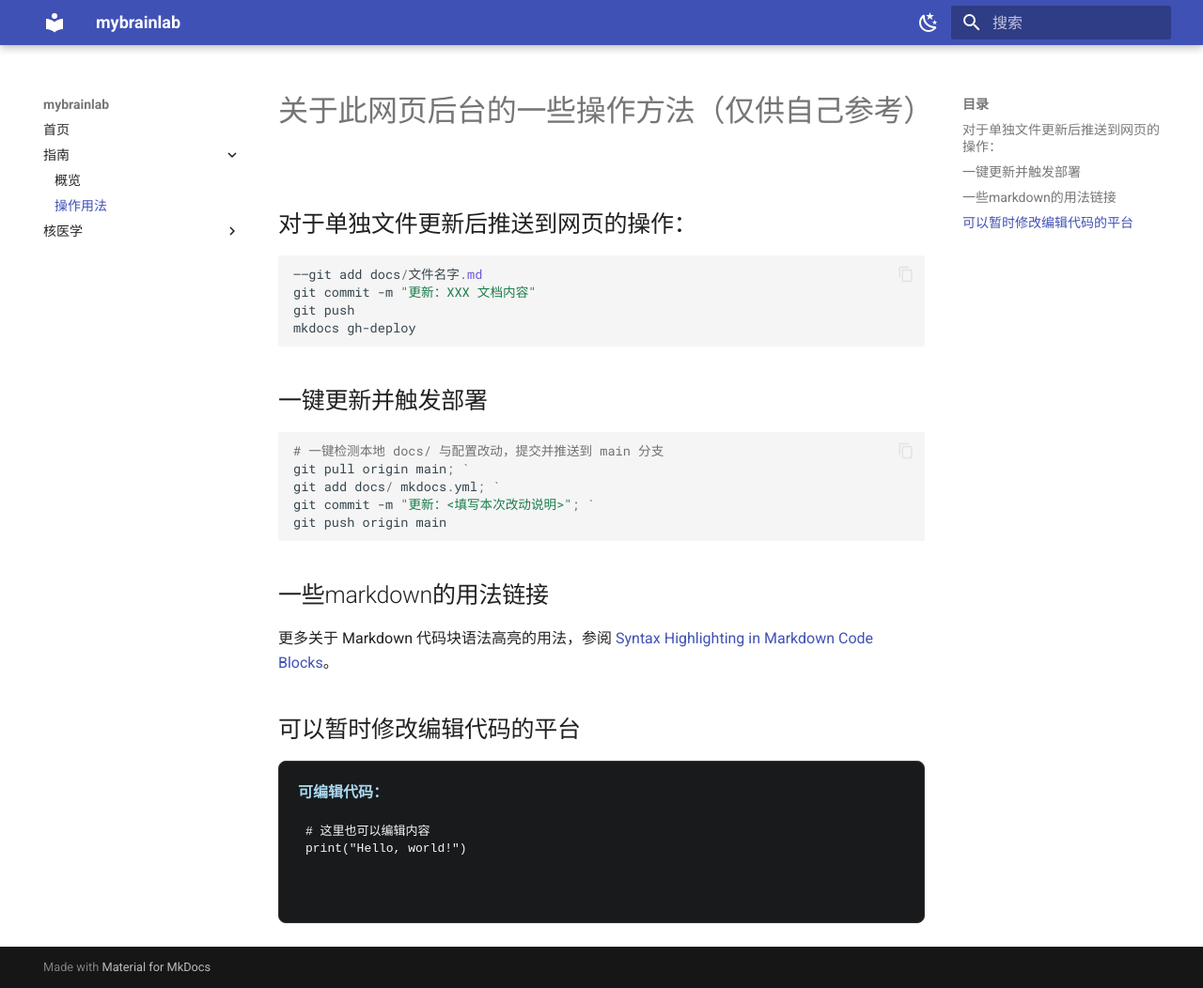
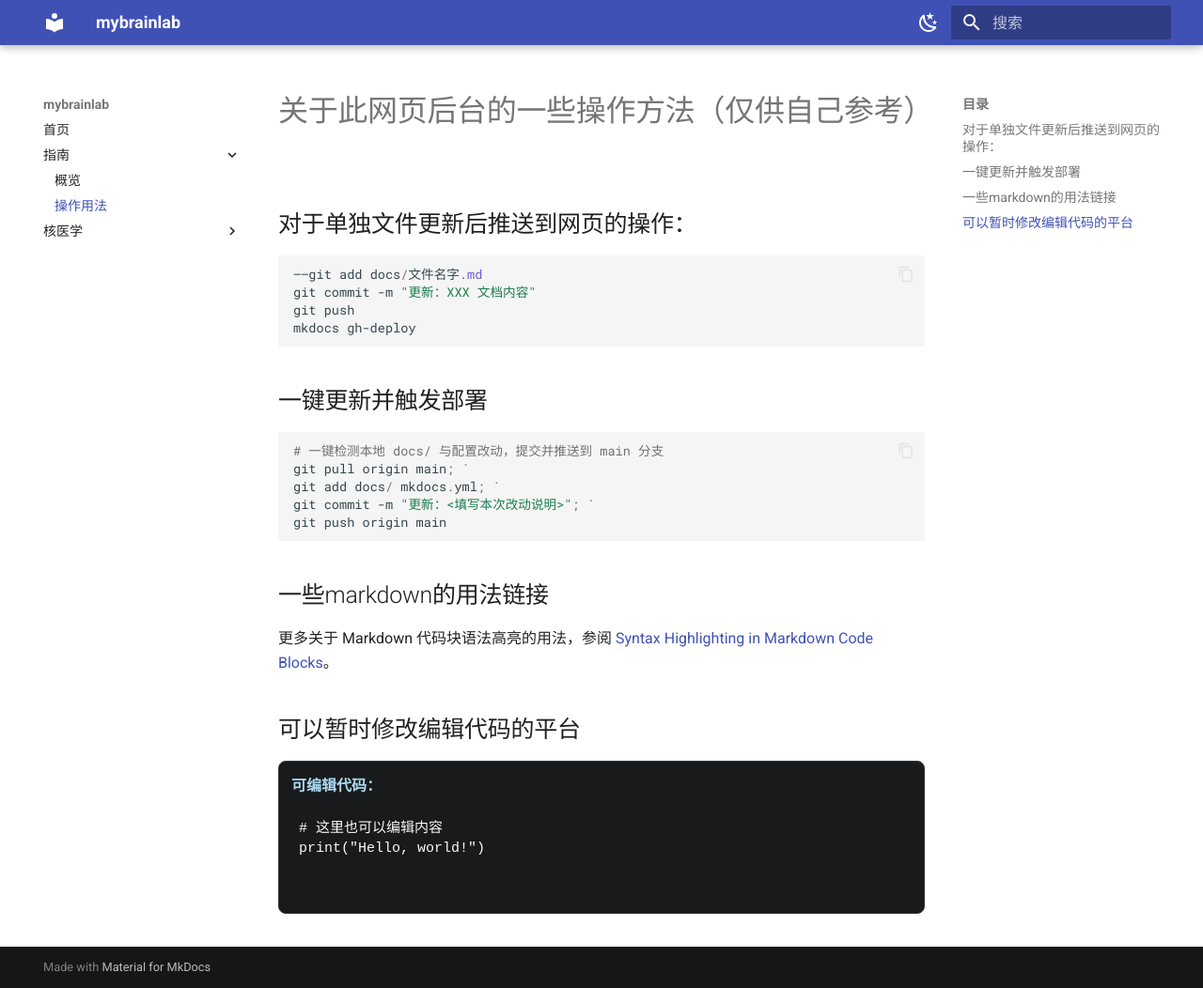
Before and after one commit to dutoumanwulao/mybrainlab, an MkDocs documentation site: the page built from docs/guide/usage.md, in a window 1280 px wide and 1052 px high. Shown: the whole window at 94% size. Built offline with MkDocs 1.6.1 and Material for MkDocs 9.7.7, drawn with Linux system fonts in a browser that asks for light colours.

Commit message:
更新：<填写本次改动说明>

```diff
--- a/docs/guide/usage.md
+++ b/docs/guide/usage.md
@@ -22,11 +22,11 @@ git push origin main
 更多关于 Markdown 代码块语法高亮的用法，参阅 [Syntax Highlighting in Markdown Code Blocks](https://elischei.com/syntax-highlighting-in-markdown-code-blocks/)。
 
 ## 可以暂时修改编辑代码的平台
-<div style="border:1px solid #333; border-radius:8px; padding:20px; margin:16px 0; background:#181A1B;">
+<div style="border:1px solid #333; border-radius:8px; padding:13px; margin:16px 0; background:#181A1B;">
   <b style="color:#aad8ef;">可编辑代码：</b><br>
   <pre contenteditable="true"
        style="width:100%; min-height:80px; font-family:monospace;
-              font-size:13px; background:#181A1B; color:#f7f7f7;
+              font-size:15px; background:#181A1B; color:#f7f7f7;
               border-radius:6px; padding:8px; border:none; outline:none;">
 # 这里也可以编辑内容
 print("Hello, world!")
```
